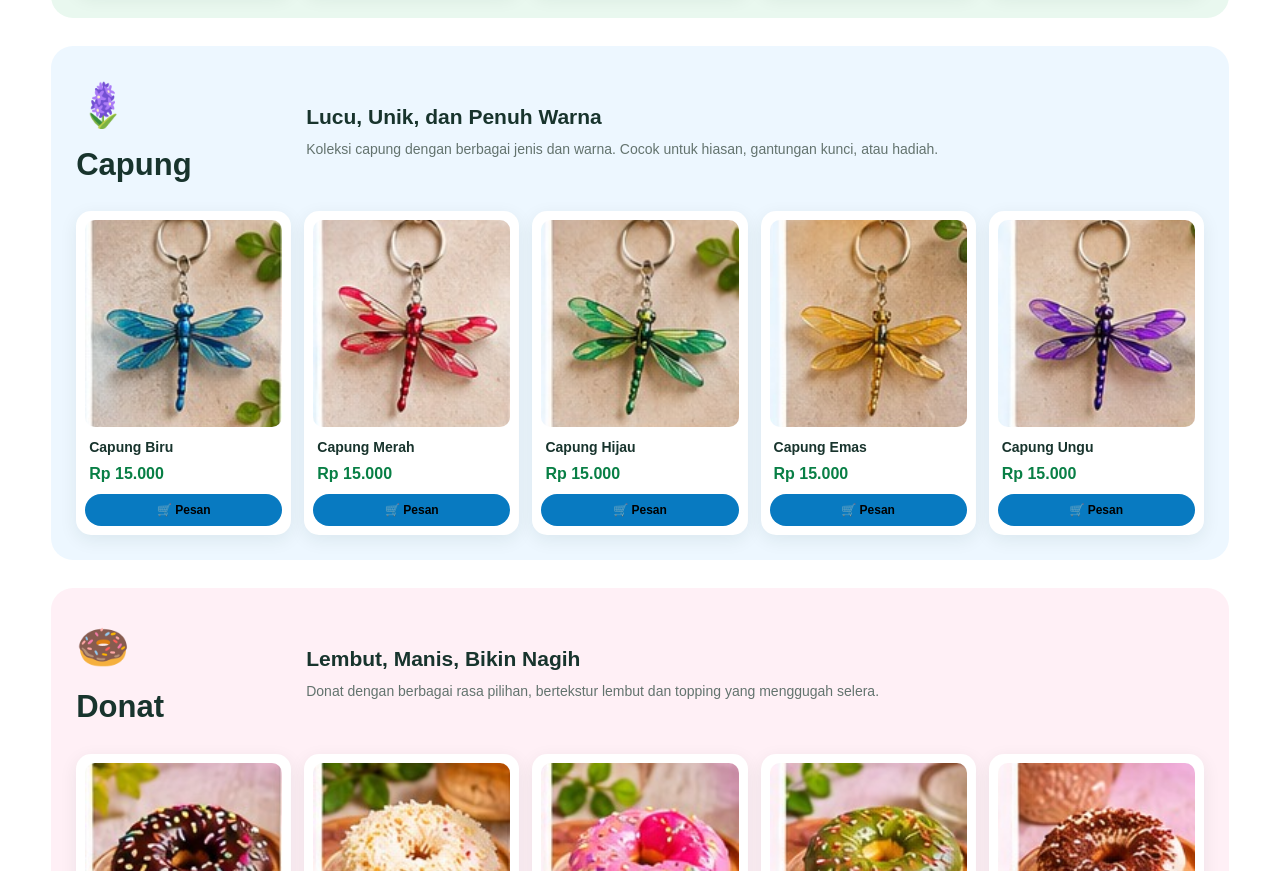
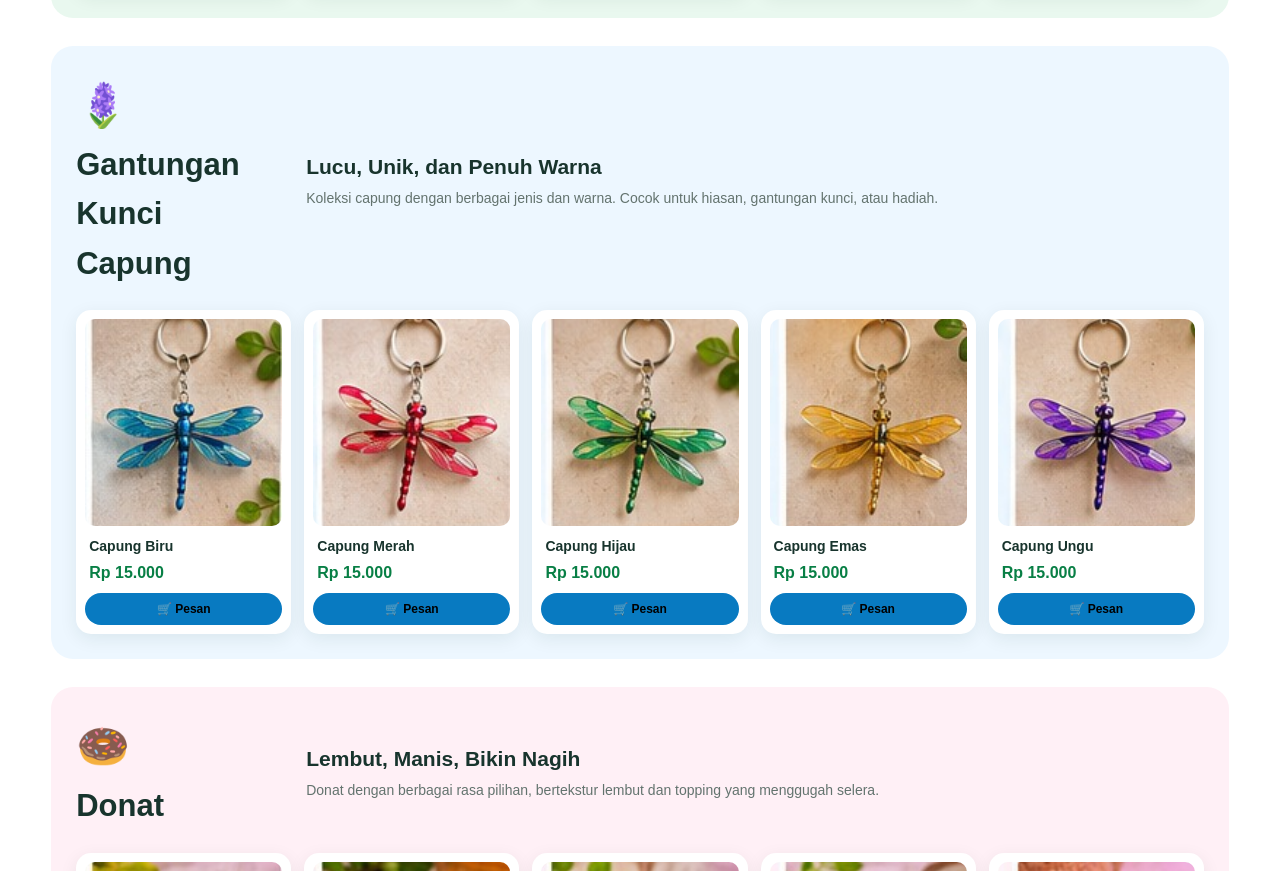
Before and after one commit to Ahmadsabri-byte/online-shop, a plain HTML site: page index.html in a window 1280 px wide. Shown: the part 1249-2120 px from the top of the page. Drawn offline with Linux system fonts and the light colour scheme.

Commit message:
Update index.html

```diff
--- a/index.html
+++ b/index.html
@@ -161,7 +161,7 @@
 
       <div class="category capung" id="capung" style="margin-top:28px">
         <div class="category-head">
-          <div class="category-title"><span>🪻</span>Capung</div>
+          <div class="category-title"><span>🪻</span>Gantungan Kunci Capung</div>
           <div class="category-desc"><h3>Lucu, Unik, dan Penuh Warna</h3>Koleksi capung dengan berbagai jenis dan warna. Cocok untuk hiasan, gantungan kunci, atau hadiah.</div>
         </div>
         <div class="products">
```
